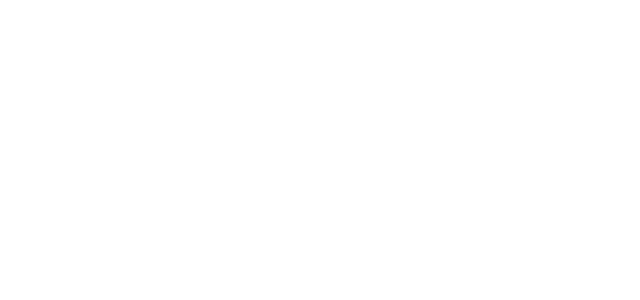
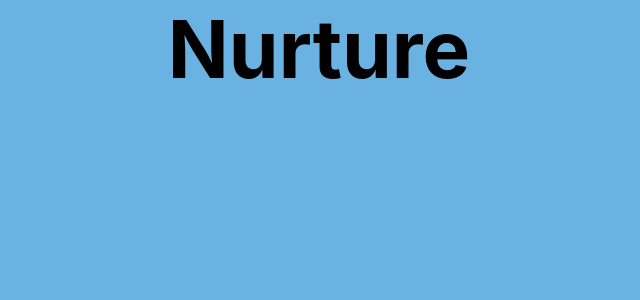
Before and after one commit to miguelclosa-ca/hth24-nurture, a React (Create React App) app: page / in a window 1280 px wide. Shown: the top 300 px of the page, without its empty margins (321-961 px from the left). Built offline with nearby package versions, Linux system fonts and the light colour scheme.

Commit message:
Enter 'npm install firebase', begin creating todo list

```diff
--- a/package.json
+++ b/package.json
@@ -6,6 +6,7 @@
     "@testing-library/jest-dom": "^5.17.0",
     "@testing-library/react": "^13.4.0",
     "@testing-library/user-event": "^13.5.0",
+    "firebase": "^10.13.2",
     "react": "^18.3.1",
     "react-dom": "^18.3.1",
     "react-scripts": "5.0.1",
--- a/src/App.css
+++ b/src/App.css
@@ -1,5 +1,7 @@
 .App {
   text-align: center;
+  background-color: #6ab2e1;
+  height: 1000vw;
 }
 
 .App-logo {
@@ -21,7 +23,6 @@
   align-items: center;
   justify-content: center;
   font-size: calc(10px + 2vmin);
-  color: white;
 }
 
 .App-link {
--- a/src/App.js
+++ b/src/App.js
@@ -1,16 +1,18 @@
-import logo from './logo.svg';
 import './App.css';
+import Sky from "./components/Sky.js";
 
 function App() {
   return (
 
       // Place elements here
 
-      <>
+      <div className="App">
+          <>
+              <Sky/>
+          </>
 
+      </div>
 
-
-      </>
 
   );
 }
--- a/src/components/Sky.js
+++ b/src/components/Sky.js
@@ -6,6 +6,20 @@
 function Sky(){
 
 
+    return (
+
+        <div className="sky-container">
+
+            <h1 id="title">Nurture</h1>
+
+
+
+        </div>
+
+
+    )
+
+
 
 
 }
--- /dev/null
+++ b/src/components/Todolist.js
@@ -0,0 +1 @@
+import React, {useState} from 'react';
--- a/src/styles/skySheet.css
+++ b/src/styles/skySheet.css
@@ -0,0 +1,17 @@
+*{
+    padding: 0;
+    margin: 0;
+    box-sizing: border-box;
+
+}
+
+.sky-container{
+    /*background-color: #61dafb;*/
+
+
+}
+
+#title{
+    text-align: center;
+    font-size: 5em;
+}
```
Also changed, not shown: 1 other file (tests, documents, lock files or other folders).
